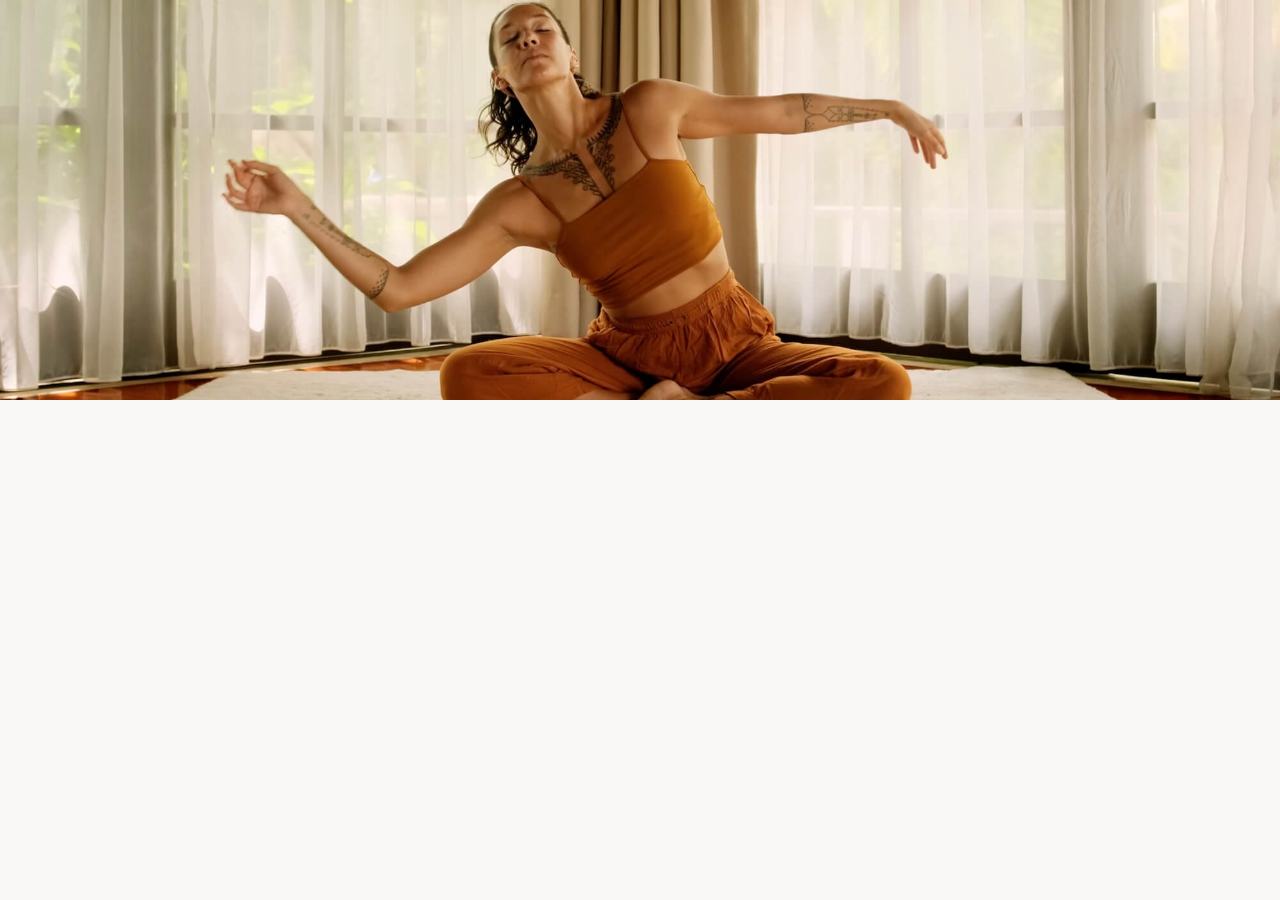
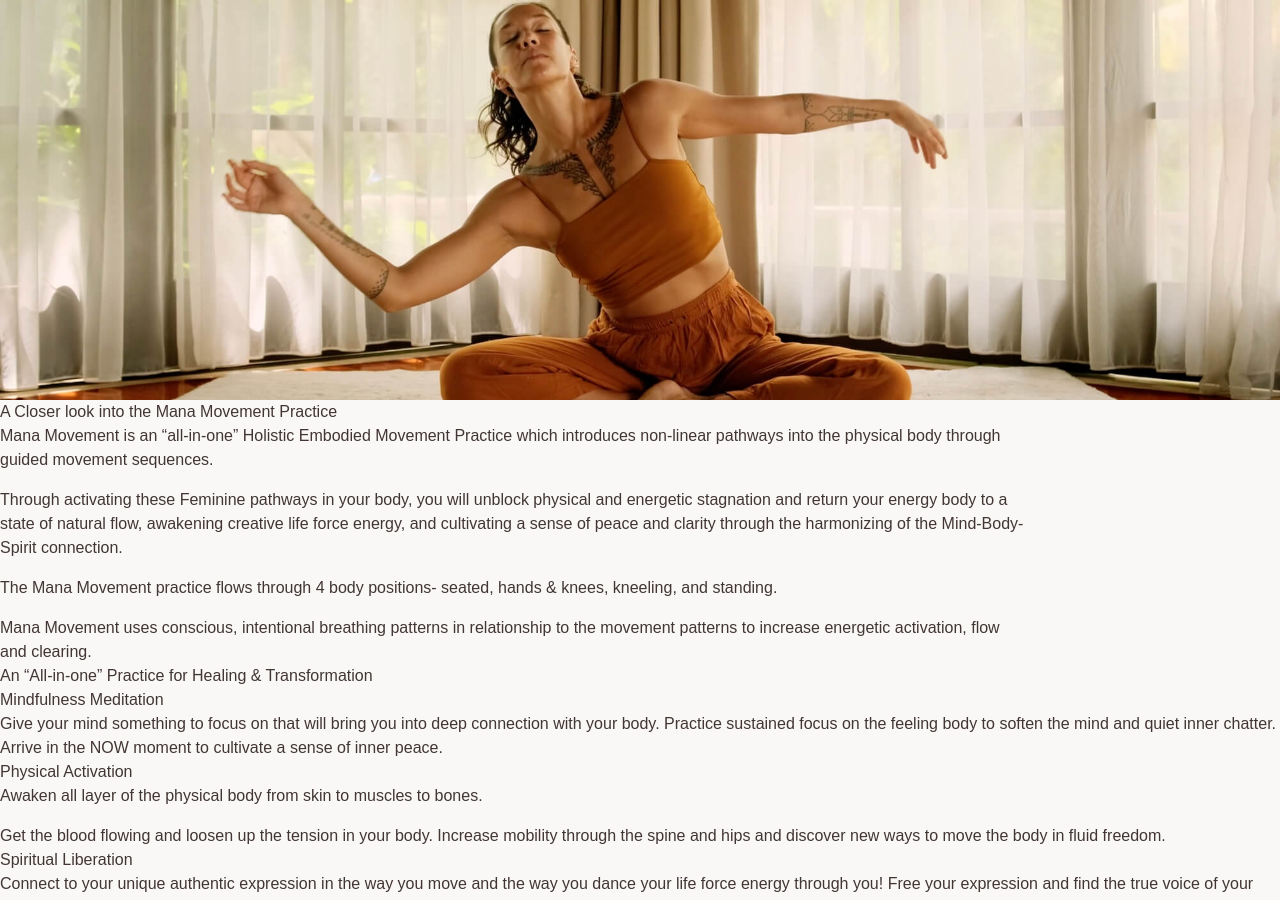
Before and after one commit to brittwoodard/mana-movement, a Jekyll site: the page built from about.html, in a window 1280 px wide and 900 px high, scrolled down 3204 px. Built offline with Jekyll 4.4.1, drawn with Linux system fonts in a browser that asks for light colours; nearby versions of some CDN libraries; some web fonts are replaced; before the commit the page ends 3604 px from its top, so only the background shows below that; some of the changed text lies outside the part shown.

Commit message:
about structure

```diff
--- a/about.html
+++ b/about.html
@@ -137,3 +137,33 @@ seo:
 
 <!-- Banner -->
 <section class="bg-image-style min-h-[60vh]" style="background-image: url('{{ page.banner.image.image_path }}'); background-position: {{ page.banner.image.image_focus }};"></section>
+
+
+<!-- About Mana Movement Practice -->
+<section>
+  <div class="lg:w-[80%]">
+    <h2>
+      {{ page.about-practice.heading }}
+    </h2>
+    <div>
+      {{ page.about-practice.description_html }}
+    </div>
+  </div>
+
+  <div class="bg-contain bg-right bg-no-repeat">
+    <h3>
+      {{ page.about-practice.key-elements-heading }}
+    </h3>
+
+    {% for item in page.about-practice.key-elements %}
+    <div>
+      <h3>
+        {{ item.title }}
+      </h3>
+      <div>
+        {{ item.description_html }}
+      </div>
+    </div>
+    {% endfor %}
+  </div>
+</section>
--- a/assets/css/style.css
+++ b/assets/css/style.css
@@ -868,6 +868,15 @@ video {
 .bg-cover {
   background-size: cover;
 }
+.bg-contain {
+  background-size: contain;
+}
+.bg-right {
+  background-position: right;
+}
+.bg-no-repeat {
+  background-repeat: no-repeat;
+}
 .object-cover {
   -o-object-fit: cover;
      object-fit: cover;
```
